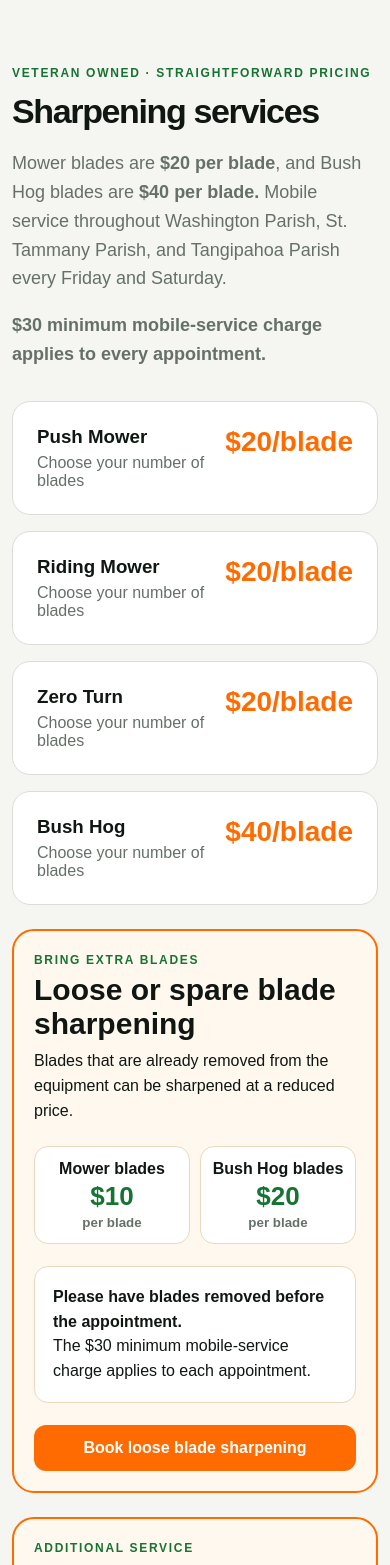
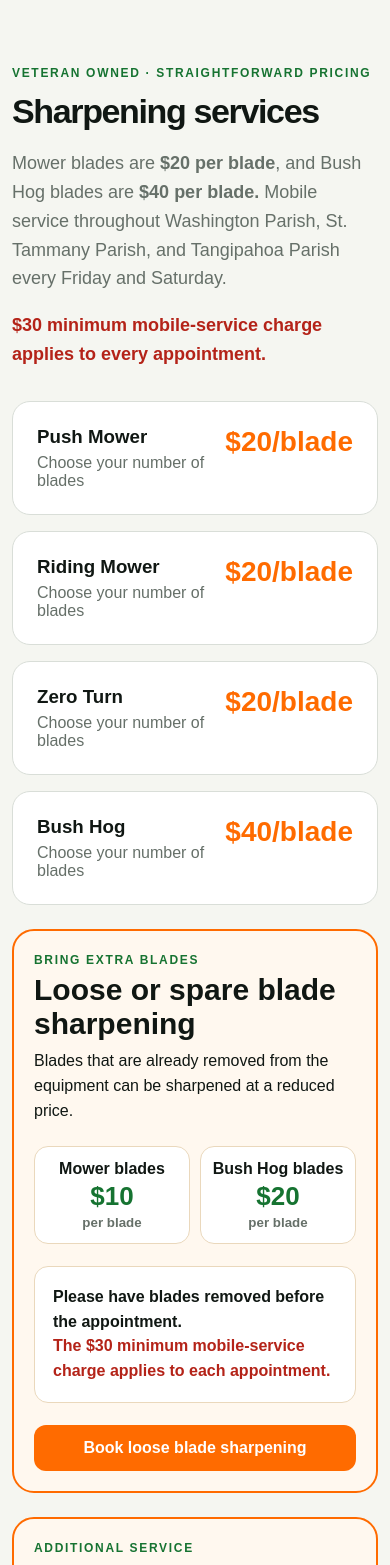
Before and after one commit to rp8tv66s69-bot/russells-mobile-blade-sharpening-live, a Next.js app: page / in a window 390 px wide. Shown: the part 432-1997 px from the top of the page. Built offline with nearby package versions, Linux system fonts and the light colour scheme; no server answers; the database is empty.

Commit message:
Highlight minimum mobile charge in red

```diff
--- a/app/page.tsx
+++ b/app/page.tsx
@@ -47,7 +47,7 @@ export default function HomePage() {
           <p className="eyebrow">Veteran Owned · Straightforward pricing</p>
           <h2>Sharpening services</h2>
           <p className="section-lead">Mower blades are <strong>$20 per blade</strong>, and Bush Hog blades are <strong>$40 per blade.</strong> Mobile service throughout Washington Parish, St. Tammany Parish, and Tangipahoa Parish every Friday and Saturday.</p>
-          <p className="section-lead"><strong>$30 minimum mobile-service charge applies to every appointment.</strong></p>
+          <p className="section-lead minimum-charge-notice"><strong>$30 minimum mobile-service charge applies to every appointment.</strong></p>
         </div>
         <div className="service-grid">
           {services.map(([name, price]) => (
@@ -68,7 +68,7 @@ export default function HomePage() {
           </div>
           <div className="blade-change-details">
             <p><strong>Please have blades removed before the appointment.</strong></p>
-            <p>The $30 minimum mobile-service charge applies to each appointment.</p>
+            <p className="minimum-charge-notice"><strong>The $30 minimum mobile-service charge applies to each appointment.</strong></p>
           </div>
           <Link className="button orange" href="/book?jobType=loose-blade-sharpening">Book loose blade sharpening</Link>
         </article>
```
Also changed, not shown: app/globals.css.
